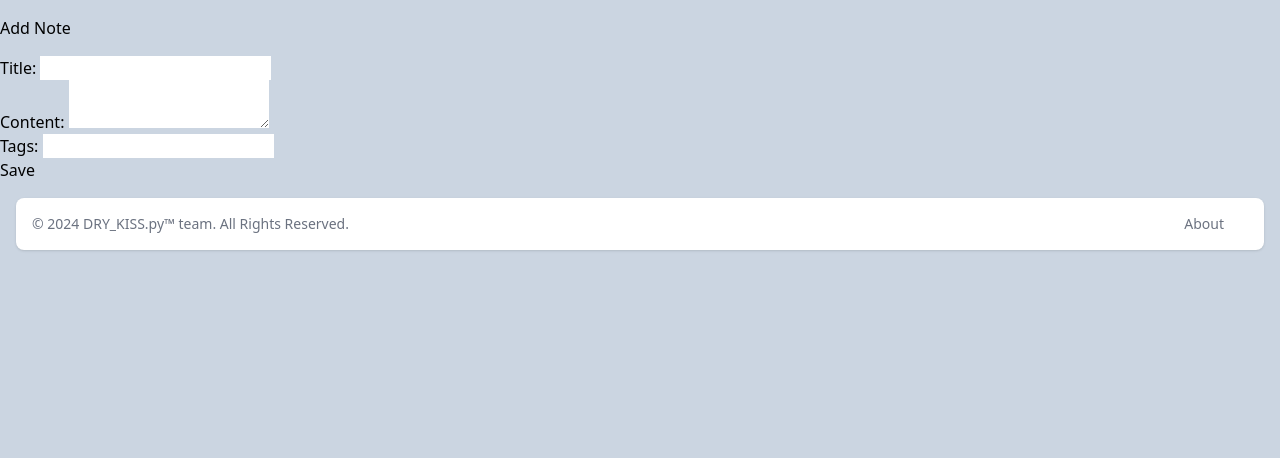
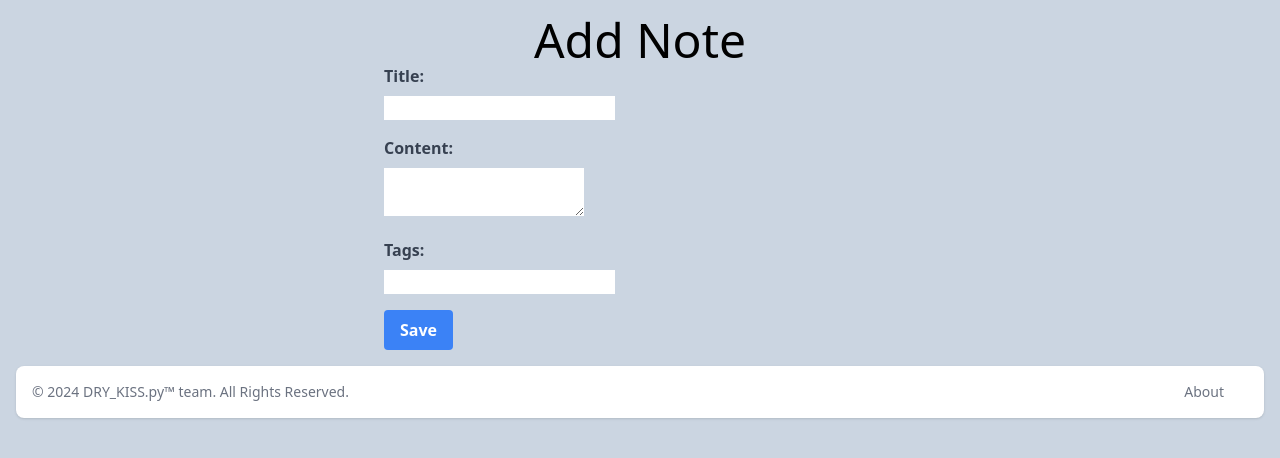
Before and after one commit to the10or/personal-assistant-web, a Django app: template personal_assistant/notes/templates/notes/add_note.html in a window 1280 px wide. Shown: the part 70-528 px from the top of the page. Run offline with Django 3.2, Linux system fonts and the light colour scheme; the template is opened without the code that fills it, so the values that code supplies are empty, except form fields; tables that the repository leaves empty hold one stand-in row (values such as "Sample post"); form fields are guessed from the names that the template uses; some libraries are stand-ins or nearby versions.

Commit message:
many changes, don't remember them all

```diff
--- a/personal_assistant/notes/templates/notes/add_note.html
+++ b/personal_assistant/notes/templates/notes/add_note.html
@@ -2,26 +2,26 @@
 
 {% block content %}
     <div class="container mt-4">
-        <h2 class="mb-4">Add Note</h2>
-        <form method="post" action="{% url 'notes:add_note' %}" class="col-md-6">
+        <h2 class="text-5xl text-center">Add Note</h2>
+        <form method="post" action="{% url 'notes:add_note' %}" class="max-w-lg mx-auto">
             {% csrf_token %}
 
-            <div class="form-group">
-                <label for="{{ form.title.id_for_label }}">Title:</label>
+            <div class="mb-4">
+                <label for="{{ form.title.id_for_label }}" class="block text-gray-700 font-bold mb-2">Title:</label>
                 {{ form.title }}
             </div>
 
-            <div class="form-group">
-                <label for="{{ form.content.id_for_label }}">Content:</label>
+            <div class="mb-4">
+                <label for="{{ form.content.id_for_label }}" class="block text-gray-700 font-bold mb-2">Content:</label>
                 {{ form.content }}
             </div>
 
-            <div class="form-group">
-                <label for="{{ form.tags.id_for_label }}">Tags:</label>
+            <div class="mb-4">
+                <label for="{{ form.tags.id_for_label }}" class="block text-gray-700 font-bold mb-2">Tags:</label>
                 {{ form.tags }}
             </div>
 
-            <button type="submit" class="btn btn-primary">Save</button>
+            <button type="submit" class="bg-blue-500 hover:bg-blue-700 text-white font-bold py-2 px-4 rounded">Save</button>
         </form>
     </div>
 {% endblock %}
--- a/personal_assistant/notes/templates/notes/note_list.html
+++ b/personal_assistant/notes/templates/notes/note_list.html
@@ -4,6 +4,7 @@
     <h2 class="text-center text-5xl mb-5">Note List</h2>
     <br>
     <p><a href="{% url 'notes:add_note' %}">Add new note</a></p>
+    <a href="{% url 'notes:add_tag' %}">Add new tag</a>
 
     <form method="get" action="{% url 'notes:note_list' %}">
         <label for="tag_filter">Filter by Tag:</label>
--- a/personal_assistant/notes/urls.py
+++ b/personal_assistant/notes/urls.py
@@ -1,9 +1,11 @@
 from django.urls import path
-from .views import note_list, add_note, edit_note, delete_note
+from .views import note_list, add_note, edit_note, delete_note, add_tag
+
 app_name = 'notes'
 urlpatterns = [
     path("", note_list, name='note_list'),
     path("add/", add_note, name='add_note'),
     path("edit/<int:note_id>/", edit_note, name='edit_note'),
     path("delete/<int:note_id>/", delete_note, name='delete_note'),
+    path("add_tag/", add_tag, name='add_tag'),
 ]
```
Also changed, not shown: personal_assistant/notes/forms.py (+9 -1 lines), personal_assistant/notes/templates/notes/add_tag.html (added, +16 -0 lines), personal_assistant/notes/templates/notes/edit_note.html (+20 -7 lines), personal_assistant/notes/views.py (+18 -3 lines).
